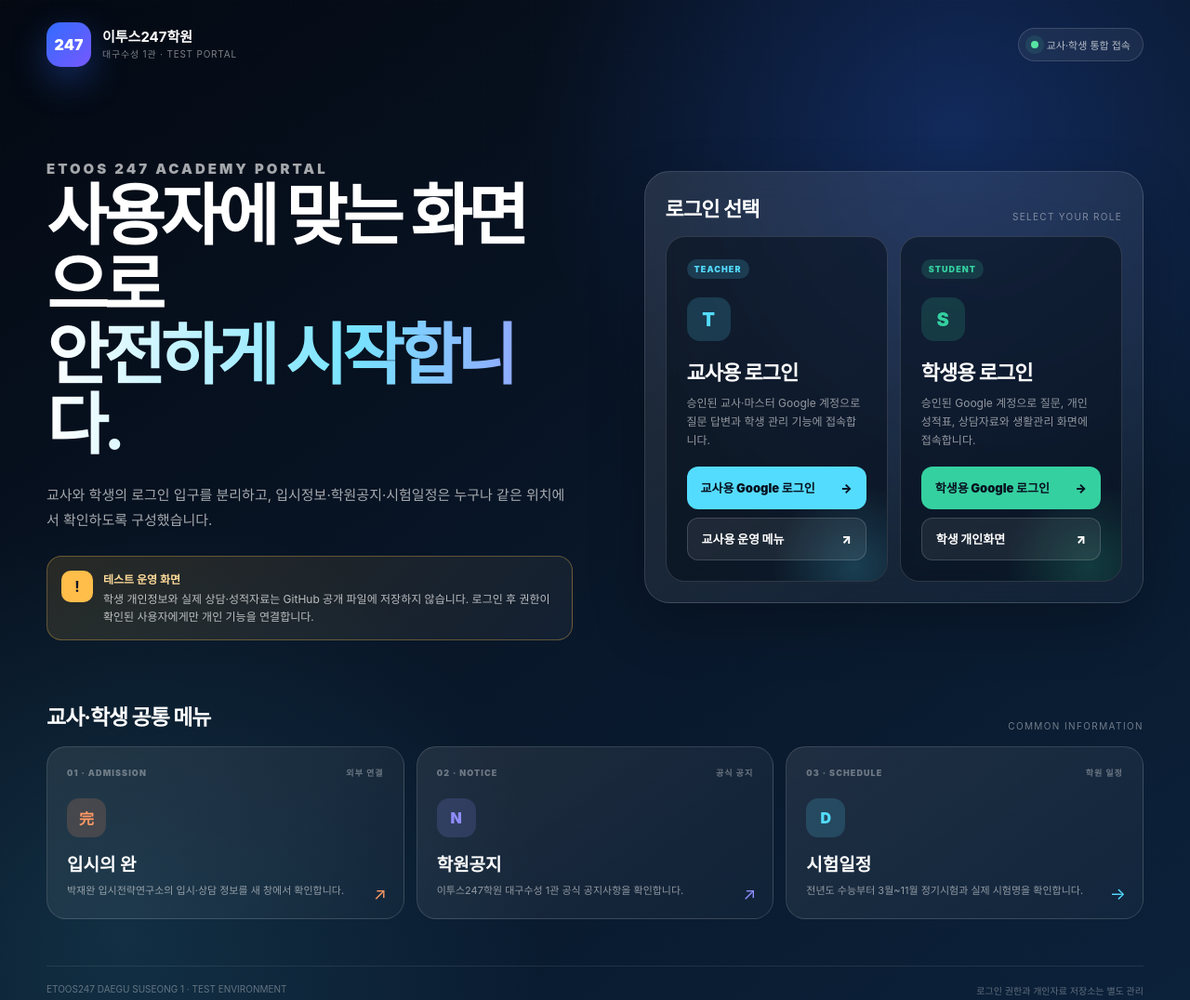
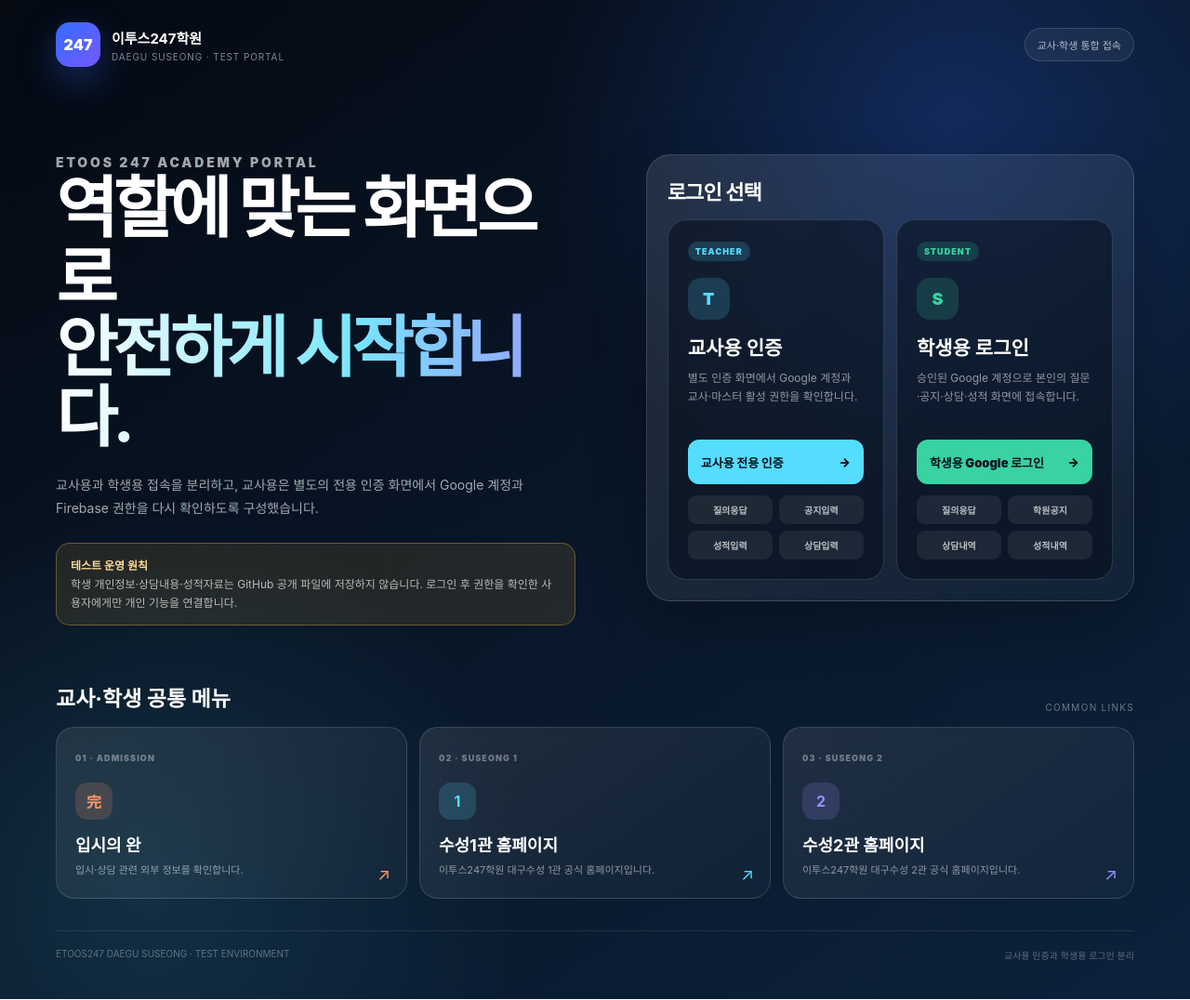
Before and after one commit to etoos247test/etoos247test.github.io, a plain HTML site: page index.html in a window 1280 px wide. Shown: the whole page at 93% size. Drawn offline with Linux system fonts and the light colour scheme.

Commit message:
Route teachers through dedicated authentication screen

```diff
--- a/index.html
+++ b/index.html
@@ -5,97 +5,76 @@
   <meta name="viewport" content="width=device-width,initial-scale=1,viewport-fit=cover">
   <meta name="theme-color" content="#08111f">
   <meta name="robots" content="noindex,nofollow,noarchive">
-  <meta name="description" content="이투스247학원 대구수성 1관 교사·학생 통합 포털">
+  <meta name="description" content="이투스247학원 교사·학생 통합 포털">
   <title>이투스247 통합 포털</title>
   <style>
-    :root{--navy:#08111f;--navy2:#10243f;--blue:#316cff;--cyan:#54dcff;--green:#35d0a0;--orange:#ff9a64;--paper:#f5f8fc;--ink:#102033;--muted:#66758a;--line:rgba(255,255,255,.14)}
     *{box-sizing:border-box}
-    html{scroll-behavior:smooth}
+    :root{--blue:#326dff;--cyan:#55ddff;--green:#39d2a2;--orange:#ff9b66;--line:rgba(255,255,255,.14)}
     html,body{margin:0;min-height:100%}
-    body{font-family:Pretendard,"Noto Sans KR",Inter,system-ui,-apple-system,sans-serif;color:#fff;background:radial-gradient(circle at 80% 12%,rgba(49,108,255,.25),transparent 32%),radial-gradient(circle at 10% 90%,rgba(84,220,255,.12),transparent 30%),linear-gradient(145deg,#040912,#09182b 58%,#0c223b);overflow-x:hidden}
+    body{font-family:Pretendard,"Noto Sans KR",Inter,system-ui,-apple-system,sans-serif;color:#fff;background:radial-gradient(circle at 80% 12%,rgba(50,109,255,.25),transparent 32%),radial-gradient(circle at 12% 88%,rgba(85,221,255,.12),transparent 28%),linear-gradient(145deg,#040912,#09182b 58%,#0c223b)}
     a{color:inherit;text-decoration:none}
-    button{font:inherit}
-    .grid-bg{position:fixed;inset:0;pointer-events:none;opacity:.14;background-image:linear-gradient(rgba(255,255,255,.08) 1px,transparent 1px),linear-gradient(90deg,rgba(255,255,255,.08) 1px,transparent 1px);background-size:52px 52px;mask-image:linear-gradient(to bottom,black,transparent 92%)}
-    .shell{position:relative;z-index:1;width:min(1180px,calc(100% - 32px));margin:auto;padding:24px 0 40px}
-    header{display:flex;align-items:center;justify-content:space-between;gap:18px}
-    .brand{display:flex;align-items:center;gap:12px}.mark{display:grid;place-items:center;width:48px;height:48px;border-radius:15px;background:linear-gradient(135deg,var(--blue),#7758ff);font-weight:950;box-shadow:0 14px 38px rgba(49,108,255,.35)}
-    .brand-copy{display:flex;flex-direction:column;line-height:1.18}.brand-copy strong{font-size:15px}.brand-copy small{margin-top:5px;color:rgba(255,255,255,.48);font-size:10px;letter-spacing:.08em}
-    .state{display:flex;align-items:center;gap:9px;padding:9px 13px;border:1px solid var(--line);border-radius:999px;background:rgba(255,255,255,.055);font-size:11px;color:rgba(255,255,255,.68)}.state i{width:8px;height:8px;border-radius:50%;background:#57e3a3;box-shadow:0 0 0 6px rgba(87,227,163,.11)}
-    .hero{display:grid;grid-template-columns:minmax(0,1fr) minmax(440px,.95fr);gap:clamp(32px,6vw,78px);align-items:center;padding:72px 0 54px}
-    .eyebrow{margin:0 0 15px;color:var(--cyan);font-size:11px;font-weight:950;letter-spacing:.2em}.hero h1{margin:0;font-size:clamp(42px,6vw,72px);line-height:1.04;letter-spacing:-.07em}.hero h1 span{display:block;color:transparent;background:linear-gradient(90deg,#fff,#77e4ff 58%,#9897ff);-webkit-background-clip:text;background-clip:text}.hero-copy>p{max-width:560px;margin:24px 0 0;color:rgba(255,255,255,.64);font-size:15px;line-height:1.8}
-    .notice{display:flex;gap:11px;margin-top:25px;padding:15px;border:1px solid rgba(255,190,79,.33);border-radius:16px;background:linear-gradient(135deg,rgba(255,184,58,.13),rgba(255,255,255,.045))}.notice b{display:grid;place-items:center;flex:0 0 34px;height:34px;border-radius:10px;background:#ffbd4a;color:#101827}.notice strong{display:block;color:#ffdc9a;font-size:12px}.notice p{margin:4px 0 0;color:rgba(255,255,255,.7);font-size:12px;line-height:1.6}
-    .login-panel{padding:22px;border:1px solid var(--line);border-radius:27px;background:linear-gradient(145deg,rgba(255,255,255,.11),rgba(255,255,255,.035));backdrop-filter:blur(18px);box-shadow:0 24px 60px rgba(0,0,0,.24)}
-    .login-panel>header{align-items:end;margin-bottom:15px}.login-panel h2{margin:0;font-size:22px;letter-spacing:-.04em}.login-panel header span{color:rgba(255,255,255,.43);font-size:10px;letter-spacing:.13em}
-    .role-grid{display:grid;grid-template-columns:1fr 1fr;gap:13px}.role-card{position:relative;min-height:270px;padding:22px;border:1px solid var(--line);border-radius:21px;background:rgba(5,14,27,.55);overflow:hidden}.role-card:after{content:"";position:absolute;right:-55px;bottom:-75px;width:180px;height:180px;border-radius:50%;background:radial-gradient(circle,var(--accent),transparent 70%);opacity:.2}.role-label{display:inline-flex;padding:5px 8px;border-radius:999px;background:color-mix(in srgb,var(--accent) 17%,transparent);color:var(--accent);font-size:9px;font-weight:950;letter-spacing:.12em}.role-icon{display:grid;place-items:center;width:47px;height:47px;margin:20px 0 16px;border-radius:14px;background:color-mix(in srgb,var(--accent) 17%,transparent);color:var(--accent);font-size:20px;font-weight:950}.role-card h3{margin:0;font-size:22px;letter-spacing:-.045em}.role-card p{min-height:58px;margin:9px 0 18px;color:rgba(255,255,255,.55);font-size:12px;line-height:1.65}.role-actions{position:relative;z-index:2;display:grid;gap:9px}.role-button{display:flex;align-items:center;justify-content:space-between;min-height:46px;padding:0 15px;border-radius:12px;background:var(--accent);color:#07111f;font-size:13px;font-weight:950}.role-button.secondary{border:1px solid rgba(255,255,255,.16);background:rgba(255,255,255,.07);color:#fff}.role-button:hover{filter:brightness(1.08);transform:translateY(-1px)}
-    .shared{padding:10px 0 14px}.section-head{display:flex;align-items:end;justify-content:space-between;gap:16px;margin-bottom:16px}.section-head h2{margin:0;font-size:23px;letter-spacing:-.045em}.section-head span{color:rgba(255,255,255,.42);font-size:10px;letter-spacing:.14em}.common-tabs{display:grid;grid-template-columns:repeat(3,minmax(0,1fr));gap:13px}.common-tab{position:relative;min-height:170px;padding:21px;border:1px solid var(--line);border-radius:21px;background:linear-gradient(145deg,rgba(255,255,255,.09),rgba(255,255,255,.028));overflow:hidden;transition:.25s}.common-tab:hover{transform:translateY(-5px);border-color:color-mix(in srgb,var(--accent) 55%,transparent);background:linear-gradient(145deg,rgba(255,255,255,.13),rgba(255,255,255,.045))}.common-tab .tab-top{display:flex;align-items:center;justify-content:space-between;color:rgba(255,255,255,.36);font-size:9px;font-weight:900;letter-spacing:.12em}.common-tab .tab-icon{display:grid;place-items:center;width:42px;height:42px;margin:21px 0 14px;border-radius:13px;background:color-mix(in srgb,var(--accent) 17%,transparent);color:var(--accent);font-weight:950}.common-tab h3{margin:0;font-size:19px}.common-tab p{margin:8px 0 0;color:rgba(255,255,255,.53);font-size:11px;line-height:1.6}.common-tab .arrow{position:absolute;right:18px;bottom:16px;color:var(--accent);font-size:18px}
-    footer{display:flex;justify-content:space-between;gap:20px;margin-top:36px;padding-top:18px;border-top:1px solid rgba(255,255,255,.09);color:rgba(255,255,255,.35);font-size:10px}
-    @media(max-width:960px){.hero{grid-template-columns:1fr;padding-top:56px}.login-panel{max-width:760px}.role-card p{min-height:0}}
-    @media(max-width:680px){.state{display:none}.hero{padding-top:44px}.hero h1{font-size:44px}.role-grid,.common-tabs{grid-template-columns:1fr}.role-card{min-height:auto}.common-tab{min-height:155px}.login-panel{padding:16px}.section-head{align-items:start;flex-direction:column;gap:5px}footer{display:block}footer span{display:block;margin-top:6px}}
-    @media(max-width:420px){.shell{width:min(100% - 22px,1180px)}.brand-copy strong{font-size:13px}.hero h1{font-size:38px}}
+    .grid{position:fixed;inset:0;pointer-events:none;opacity:.13;background-image:linear-gradient(rgba(255,255,255,.08) 1px,transparent 1px),linear-gradient(90deg,rgba(255,255,255,.08) 1px,transparent 1px);background-size:52px 52px}
+    .shell{position:relative;z-index:1;width:min(1160px,calc(100% - 30px));margin:auto;padding:24px 0 40px}
+    header{display:flex;align-items:center;justify-content:space-between;gap:18px}.brand{display:flex;align-items:center;gap:12px}.mark{display:grid;place-items:center;width:48px;height:48px;border-radius:15px;background:linear-gradient(135deg,var(--blue),#7658ff);font-weight:950;box-shadow:0 14px 38px rgba(50,109,255,.34)}.brand-copy{display:flex;flex-direction:column}.brand-copy strong{font-size:15px}.brand-copy small{margin-top:4px;color:rgba(255,255,255,.5);font-size:10px;letter-spacing:.09em}.state{padding:9px 13px;border:1px solid var(--line);border-radius:999px;background:rgba(255,255,255,.055);color:rgba(255,255,255,.67);font-size:11px}
+    .hero{display:grid;grid-template-columns:minmax(0,1fr) minmax(420px,.94fr);gap:clamp(32px,6vw,76px);align-items:center;padding:68px 0 48px}.eyebrow{margin:0 0 14px;color:var(--cyan);font-size:10px;font-weight:950;letter-spacing:.2em}.hero h1{margin:0;font-size:clamp(42px,6vw,72px);line-height:1.04;letter-spacing:-.07em}.hero h1 span{display:block;color:transparent;background:linear-gradient(90deg,#fff,#77e5ff 58%,#9997ff);-webkit-background-clip:text;background-clip:text}.hero-copy>p{max-width:550px;margin:22px 0 0;color:rgba(255,255,255,.63);font-size:14px;line-height:1.82}.notice{margin-top:24px;padding:14px 15px;border:1px solid rgba(255,190,79,.32);border-radius:15px;background:rgba(255,184,58,.11);color:rgba(255,255,255,.68);font-size:12px;line-height:1.65}.notice strong{color:#ffdc97}
+    .login-panel{padding:22px;border:1px solid var(--line);border-radius:26px;background:linear-gradient(145deg,rgba(255,255,255,.11),rgba(255,255,255,.035));backdrop-filter:blur(18px);box-shadow:0 24px 60px rgba(0,0,0,.24)}.login-panel h2{margin:0 0 15px;font-size:22px;letter-spacing:-.04em}.role-grid{display:grid;grid-template-columns:1fr 1fr;gap:13px}.role-card{padding:21px;border:1px solid var(--line);border-radius:20px;background:rgba(5,14,27,.54)}.role-label{display:inline-flex;padding:5px 8px;border-radius:999px;background:color-mix(in srgb,var(--accent) 17%,transparent);color:var(--accent);font-size:9px;font-weight:950;letter-spacing:.12em}.role-icon{display:grid;place-items:center;width:45px;height:45px;margin:18px 0 14px;border-radius:14px;background:color-mix(in srgb,var(--accent) 17%,transparent);color:var(--accent);font-size:18px;font-weight:950}.role-card h3{margin:0;font-size:21px}.role-card p{min-height:60px;margin:9px 0 16px;color:rgba(255,255,255,.55);font-size:12px;line-height:1.65}.role-button{display:flex;align-items:center;justify-content:space-between;min-height:48px;padding:0 14px;border-radius:12px;background:var(--accent);color:#07111f;font-size:13px;font-weight:950}.role-menu{display:grid;grid-template-columns:1fr 1fr;gap:7px;margin-top:12px}.role-menu span{padding:8px 9px;border-radius:9px;background:rgba(255,255,255,.07);color:rgba(255,255,255,.7);font-size:10px;font-weight:800;text-align:center}
+    .common{padding-top:12px}.section-head{display:flex;align-items:end;justify-content:space-between;gap:16px;margin-bottom:15px}.section-head h2{margin:0;font-size:23px}.section-head span{color:rgba(255,255,255,.4);font-size:10px;letter-spacing:.13em}.common-grid{display:grid;grid-template-columns:repeat(3,minmax(0,1fr));gap:13px}.common-card{position:relative;min-height:158px;padding:20px;border:1px solid var(--line);border-radius:20px;background:linear-gradient(145deg,rgba(255,255,255,.09),rgba(255,255,255,.028));transition:.24s}.common-card:hover{transform:translateY(-4px);border-color:color-mix(in srgb,var(--accent) 55%,transparent)}.common-card small{color:rgba(255,255,255,.38);font-size:9px;font-weight:900;letter-spacing:.12em}.common-card b{display:grid;place-items:center;width:40px;height:40px;margin:19px 0 13px;border-radius:13px;background:color-mix(in srgb,var(--accent) 17%,transparent);color:var(--accent)}.common-card h3{margin:0;font-size:18px}.common-card p{margin:7px 0 0;color:rgba(255,255,255,.52);font-size:11px;line-height:1.58}.common-card i{position:absolute;right:17px;bottom:15px;color:var(--accent);font-style:normal;font-size:18px}
+    footer{display:flex;justify-content:space-between;gap:18px;margin-top:34px;padding-top:18px;border-top:1px solid rgba(255,255,255,.09);color:rgba(255,255,255,.34);font-size:10px}
+    @media(max-width:940px){.hero{grid-template-columns:1fr}.login-panel{max-width:760px}.role-card p{min-height:0}}
+    @media(max-width:680px){.state{display:none}.hero{padding-top:44px}.hero h1{font-size:43px}.role-grid,.common-grid{grid-template-columns:1fr}.login-panel{padding:16px}.section-head{align-items:start;flex-direction:column;gap:4px}footer{display:block}footer span{display:block;margin-top:5px}}
+    @media(max-width:420px){.shell{width:min(100% - 22px,1160px)}.hero h1{font-size:37px}.role-menu{grid-template-columns:1fr}}
   </style>
 </head>
 <body>
-  <div class="grid-bg" aria-hidden="true"></div>
+  <div class="grid" aria-hidden="true"></div>
   <div class="shell">
     <header>
-      <a class="brand" href="./" aria-label="이투스247 통합 포털 홈"><span class="mark">247</span><span class="brand-copy"><strong>이투스247학원</strong><small>대구수성 1관 · TEST PORTAL</small></span></a>
-      <div class="state"><i></i><span>교사·학생 통합 접속</span></div>
+      <a class="brand" href="./"><span class="mark">247</span><span class="brand-copy"><strong>이투스247학원</strong><small>DAEGU SUSEONG · TEST PORTAL</small></span></a>
+      <div class="state">교사·학생 통합 접속</div>
     </header>
 
     <main>
       <section class="hero">
         <div class="hero-copy">
           <p class="eyebrow">ETOOS 247 ACADEMY PORTAL</p>
-          <h1>사용자에 맞는 화면으로<br><span>안전하게 시작합니다.</span></h1>
-          <p>교사와 학생의 로그인 입구를 분리하고, 입시정보·학원공지·시험일정은 누구나 같은 위치에서 확인하도록 구성했습니다.</p>
-          <aside class="notice" role="note"><b>!</b><div><strong>테스트 운영 화면</strong><p>학생 개인정보와 실제 상담·성적자료는 GitHub 공개 파일에 저장하지 않습니다. 로그인 후 권한이 확인된 사용자에게만 개인 기능을 연결합니다.</p></div></aside>
+          <h1>역할에 맞는 화면으로<br><span>안전하게 시작합니다.</span></h1>
+          <p>교사용과 학생용 접속을 분리하고, 교사용은 별도의 전용 인증 화면에서 Google 계정과 Firebase 권한을 다시 확인하도록 구성했습니다.</p>
+          <div class="notice"><strong>테스트 운영 원칙</strong><br>학생 개인정보·상담내용·성적자료는 GitHub 공개 파일에 저장하지 않습니다. 로그인 후 권한을 확인한 사용자에게만 개인 기능을 연결합니다.</div>
         </div>
 
         <section class="login-panel" aria-labelledby="loginTitle">
-          <header><h2 id="loginTitle">로그인 선택</h2><span>SELECT YOUR ROLE</span></header>
+          <h2 id="loginTitle">로그인 선택</h2>
           <div class="role-grid">
-            <article class="role-card" style="--accent:#54dcff">
-              <span class="role-label">TEACHER</span>
-              <span class="role-icon">T</span>
-              <h3>교사용 로그인</h3>
-              <p>승인된 교사·마스터 Google 계정으로 질문 답변과 학생 관리 기능에 접속합니다.</p>
-              <div class="role-actions">
-                <a class="role-button" href="./question-access/?role=teacher"><span>교사용 Google 로그인</span><span>→</span></a>
-                <a class="role-button secondary" href="./teacher-portal/"><span>교사용 운영 메뉴</span><span>↗</span></a>
-              </div>
+            <article class="role-card" style="--accent:#55ddff">
+              <span class="role-label">TEACHER</span><span class="role-icon">T</span>
+              <h3>교사용 인증</h3>
+              <p>별도 인증 화면에서 Google 계정과 교사·마스터 활성 권한을 확인합니다.</p>
+              <a class="role-button" href="./teacher-login/"><span>교사용 전용 인증</span><span>→</span></a>
+              <div class="role-menu"><span>질의응답</span><span>공지입력</span><span>성적입력</span><span>상담입력</span></div>
             </article>
 
-            <article class="role-card" style="--accent:#35d0a0">
-              <span class="role-label">STUDENT</span>
-              <span class="role-icon">S</span>
+            <article class="role-card" style="--accent:#39d2a2">
+              <span class="role-label">STUDENT</span><span class="role-icon">S</span>
               <h3>학생용 로그인</h3>
-              <p>승인된 Google 계정으로 질문, 개인 성적표, 상담자료와 생활관리 화면에 접속합니다.</p>
-              <div class="role-actions">
-                <a class="role-button" href="./question-access/?role=student"><span>학생용 Google 로그인</span><span>→</span></a>
-                <a class="role-button secondary" href="./dashboard/"><span>학생 개인화면</span><span>↗</span></a>
-              </div>
+              <p>승인된 Google 계정으로 본인의 질문·공지·상담·성적 화면에 접속합니다.</p>
+              <a class="role-button" href="./question-access/?role=student"><span>학생용 Google 로그인</span><span>→</span></a>
+              <div class="role-menu"><span>질의응답</span><span>학원공지</span><span>상담내역</span><span>성적내역</span></div>
             </article>
           </div>
         </section>
       </section>
 
-      <section class="shared" aria-labelledby="sharedTitle">
-        <div class="section-head"><h2 id="sharedTitle">교사·학생 공통 메뉴</h2><span>COMMON INFORMATION</span></div>
-        <nav class="common-tabs" aria-label="공통 메뉴">
-          <a class="common-tab" style="--accent:#ff9a64" href="https://ipsywan.com/" target="_blank" rel="noopener noreferrer">
-            <span class="tab-top"><span>01 · ADMISSION</span><span>외부 연결</span></span><span class="tab-icon">完</span><h3>입시의 완</h3><p>박재완 입시전략연구소의 입시·상담 정보를 새 창에서 확인합니다.</p><span class="arrow">↗</span>
-          </a>
-          <a class="common-tab" style="--accent:#8f8cff" href="https://daegu247.etoos.com/npost/notice/list.do" target="_blank" rel="noopener noreferrer">
-            <span class="tab-top"><span>02 · NOTICE</span><span>공식 공지</span></span><span class="tab-icon">N</span><h3>학원공지</h3><p>이투스247학원 대구수성 1관 공식 공지사항을 확인합니다.</p><span class="arrow">↗</span>
-          </a>
-          <a class="common-tab" style="--accent:#54dcff" href="./exam-schedule/">
-            <span class="tab-top"><span>03 · SCHEDULE</span><span>학원 일정</span></span><span class="tab-icon">D</span><h3>시험일정</h3><p>전년도 수능부터 3월~11월 정기시험과 실제 시험명을 확인합니다.</p><span class="arrow">→</span>
-          </a>
+      <section class="common" aria-labelledby="commonTitle">
+        <div class="section-head"><h2 id="commonTitle">교사·학생 공통 메뉴</h2><span>COMMON LINKS</span></div>
+        <nav class="common-grid" aria-label="교사 학생 공통 메뉴">
+          <a class="common-card" style="--accent:#ff9b66" href="https://ipsywan.com/" target="_blank" rel="noopener noreferrer"><small>01 · ADMISSION</small><b>完</b><h3>입시의 완</h3><p>입시·상담 관련 외부 정보를 확인합니다.</p><i>↗</i></a>
+          <a class="common-card" style="--accent:#55ddff" href="https://daegu247.etoos.com/main.do" target="_blank" rel="noopener noreferrer"><small>02 · SUSEONG 1</small><b>1</b><h3>수성1관 홈페이지</h3><p>이투스247학원 대구수성 1관 공식 홈페이지입니다.</p><i>↗</i></a>
+          <a class="common-card" style="--accent:#9a8fff" href="https://suseong247.etoos.com/main.do" target="_blank" rel="noopener noreferrer"><small>03 · SUSEONG 2</small><b>2</b><h3>수성2관 홈페이지</h3><p>이투스247학원 대구수성 2관 공식 홈페이지입니다.</p><i>↗</i></a>
         </nav>
       </section>
     </main>
 
-    <footer><span>ETOOS247 DAEGU SUSEONG 1 · TEST ENVIRONMENT</span><span>로그인 권한과 개인자료 저장소는 별도 관리</span></footer>
+    <footer><span>ETOOS247 DAEGU SUSEONG · TEST ENVIRONMENT</span><span>교사용 인증과 학생용 로그인 분리</span></footer>
   </div>
 </body>
 </html>
```
